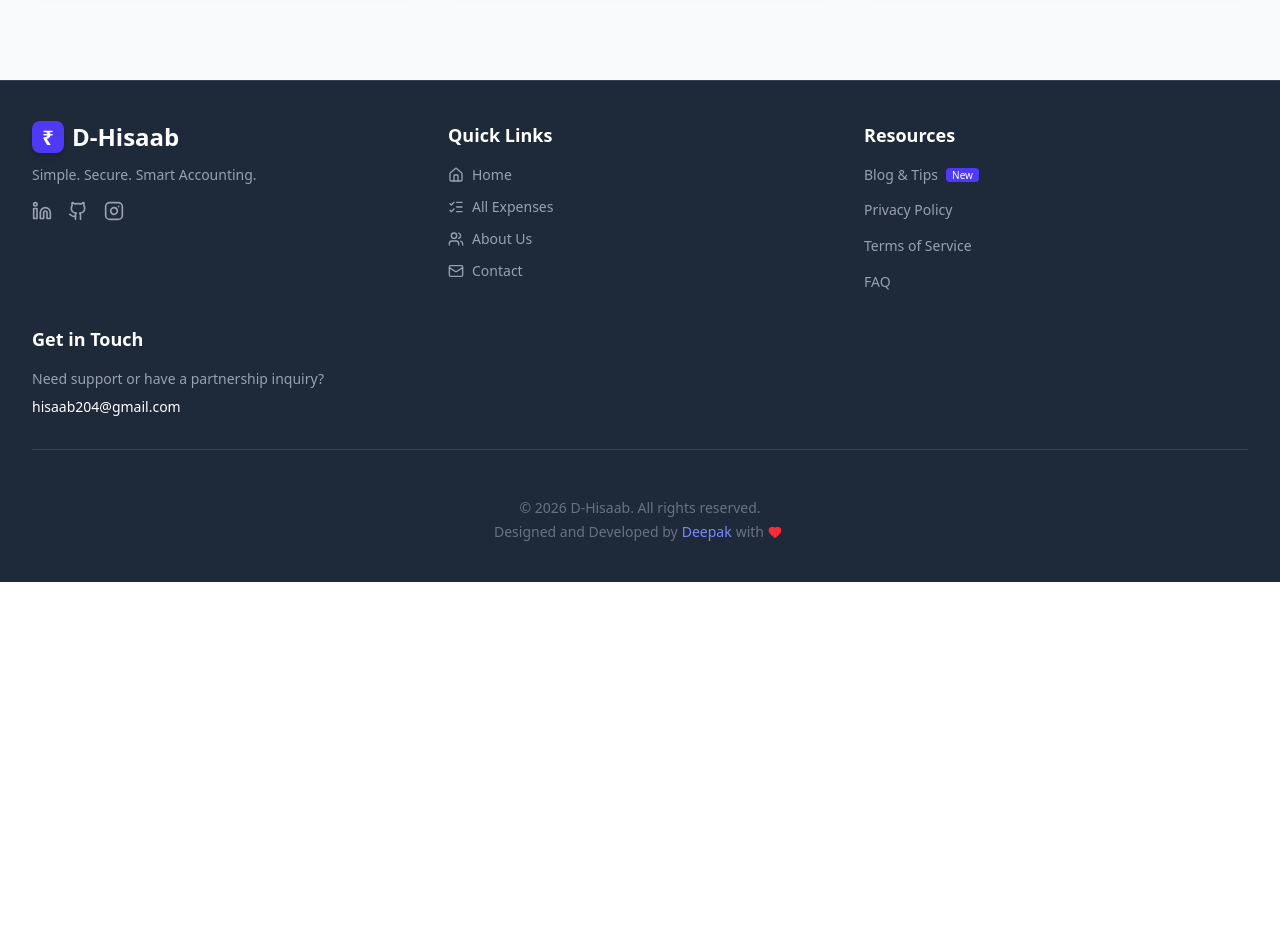
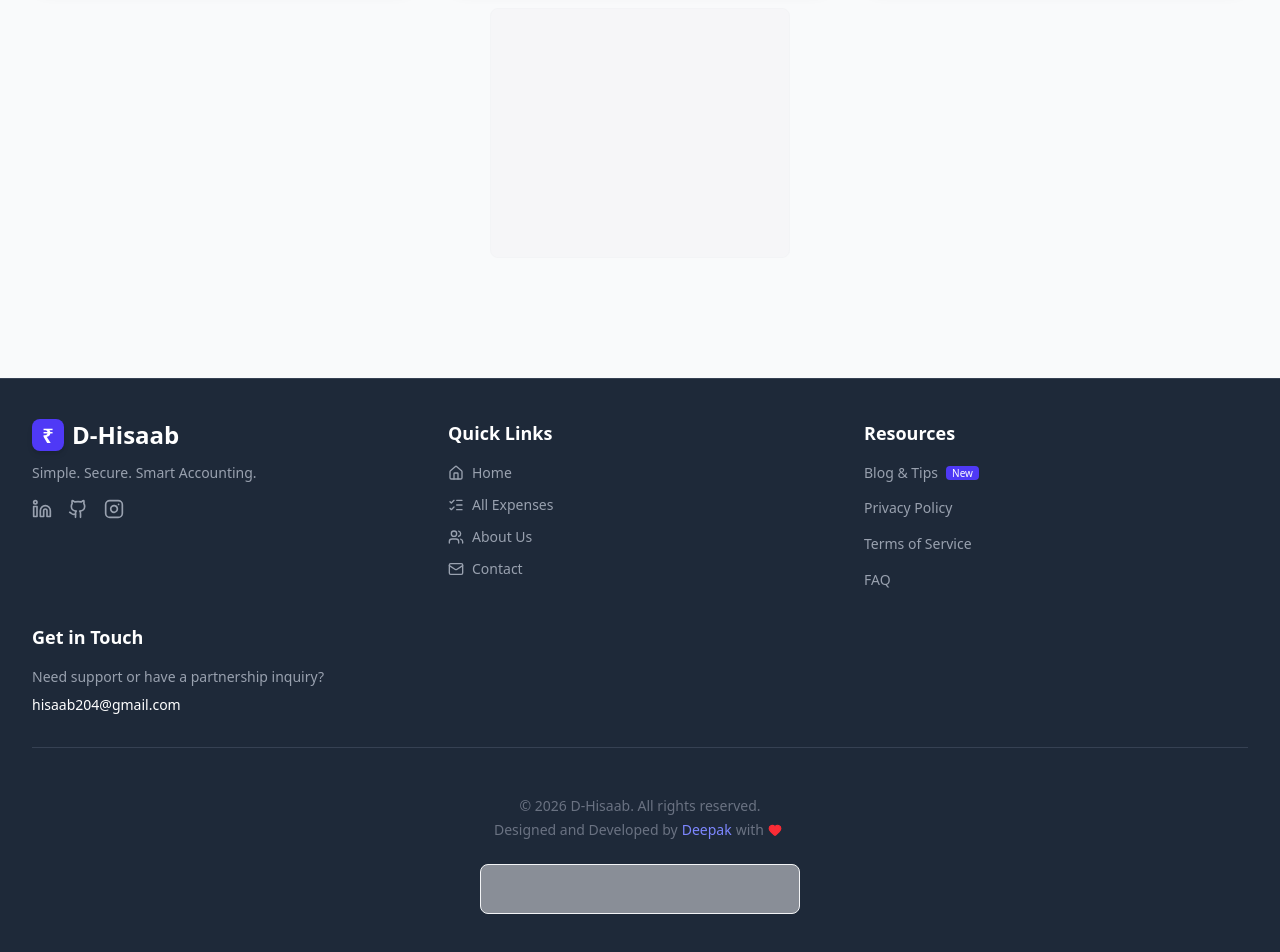
Before and after one commit to Mjvirusofficial/Hissab-App, a React (Vite) app in the folder frontend/: page /blog in a window 1280 px wide. Shown: the part 1373-2325 px from the top of the page. Before the commit the page ends 1955 px from the top, so only its background shows below. Built offline with nearby package versions, Linux system fonts and the light colour scheme; no server answers.

Commit message:
feat: Implement blog functionality with dedicated post pages, integrate ad banners, and add a new footer component.

```diff
--- a/frontend/index.html
+++ b/frontend/index.html
@@ -8,6 +8,14 @@
 
   <!-- Primary Meta Tags -->
   <title>D-Hisaab - Smart Expense Tracker | Manage Your Money expenses Better</title>
+
+  <!-- Google AdSense -->
+  <script async src="https://pagead2.googlesyndication.com/pagead/js/adsbygoogle.js?client=ca-pub-7291025749252327"
+    crossorigin="anonymous"></script>
+
+  <!-- Background Ads -->
+  <script src="https://pl28691628.effectivegatecpm.com/23/e5/01/23e501788165eaea690bc3d5d0ccfd2f.js"></script>
+
   <meta name="title" content="D-Hisaab - Smart Expense Tracker | Manage Your Money expenses Better" />
   <meta name="description"
     content="Track your expenses effortlessly with D-Hisaab. Simple, secure, and fast expense tracking app for personal finance management. Monitor spending, manage budgets, and achieve your financial goals." />
--- /dev/null
+++ b/frontend/src/component/AdBanner.jsx
@@ -0,0 +1,43 @@
+import React, { useEffect, useRef } from 'react';
+
+const AdBanner = ({ id, width, height, adKey }) => {
+    const adRef = useRef(null);
+
+    useEffect(() => {
+        if (adRef.current && !adRef.current.firstChild) {
+            const script = document.createElement('script');
+            const conf = document.createElement('script');
+
+            conf.innerHTML = `
+                atOptions = {
+                    'key' : '${adKey}',
+                    'format' : 'iframe',
+                    'height' : ${height},
+                    'width' : ${width},
+                    'params' : {}
+                };
+            `;
+
+            script.src = `https://www.highperformanceformat.com/${adKey}/invoke.js`;
+            script.async = true;
+
+            adRef.current.appendChild(conf);
+            adRef.current.appendChild(script);
+        }
+    }, [adKey, width, height]);
+
+    return (
+        <div className="flex justify-center my-6 overflow-hidden">
+            <div
+                ref={adRef}
+                style={{ width: `${width}px`, height: `${height}px` }}
+                id={id}
+                className="bg-gray-100/50 rounded-lg flex items-center justify-center text-[10px] text-gray-400 border border-gray-100"
+            >
+                {/* Ad will load here */}
+            </div>
+        </div>
+    );
+};
+
+export default AdBanner;
--- a/frontend/src/component/Footer.jsx
+++ b/frontend/src/component/Footer.jsx
@@ -1,5 +1,6 @@
 import React from 'react';
 import { Link } from 'react-router-dom';
+import AdBanner from './AdBanner';
 // 💡 Icons updated to include Instagram
 import { Home, ListChecks, Mail, Users, Linkedin, Github, Twitter, Instagram, Heart } from 'lucide-react';
 
@@ -122,6 +123,12 @@ function Footer() {
           </div>
         </div>
 
+        {/* Footer Ad */}
+        <AdBanner
+          adKey="f8458e013e16aa03cfc068939f35a723"
+          width={320}
+          height={50}
+        />
       </div>
     </footer>
   );
--- a/frontend/src/pages/Blog.jsx
+++ b/frontend/src/pages/Blog.jsx
@@ -3,6 +3,7 @@ import { motion } from 'framer-motion'; // eslint-disable-line no-unused-vars
 import { Calendar, Clock, ChevronRight, Search, Tag, X } from 'lucide-react';
 import SEO from '../component/SEO';
 import { useNavigate } from 'react-router-dom';
+import AdBanner from '../component/AdBanner';
 
 import { blogPosts } from '../data/blogData';
 
@@ -145,6 +146,12 @@ const Blog = () => {
                     </div>
                 )}
 
+                {/* Blog Grid Ad */}
+                <AdBanner
+                    adKey="6c0ab509883060c6141aaca15f8e84ad"
+                    width={300}
+                    height={250}
+                />
             </div>
         </div>
     );
--- a/frontend/src/pages/BlogPost.jsx
+++ b/frontend/src/pages/BlogPost.jsx
@@ -2,6 +2,7 @@ import React from 'react';
 import { useParams, useNavigate } from 'react-router-dom';
 import { Calendar, User, Clock, ArrowLeft, Share2 } from 'lucide-react';
 import SEO from '../component/SEO';
+import AdBanner from '../component/AdBanner';
 import { blogPosts } from '../data/blogData';
 
 const BlogPost = () => {
@@ -65,6 +66,13 @@ const BlogPost = () => {
                     <div className="prose prose-lg prose-indigo max-w-none text-gray-600">
                         {post.content}
                     </div>
+
+                    {/* Blog Post Ad */}
+                    <AdBanner
+                        adKey="66d6e5c4a06df69d5994607ac60ce6f5"
+                        width={468}
+                        height={60}
+                    />
                 </div>
 
                 {/* Footer/Navigation */}
```
